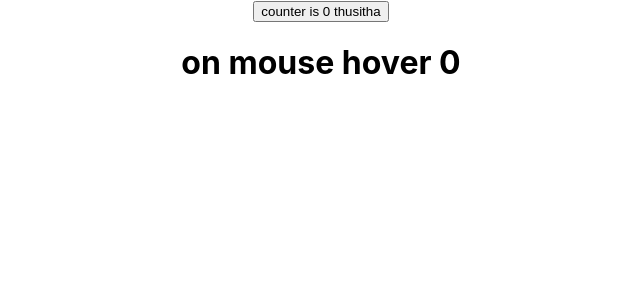
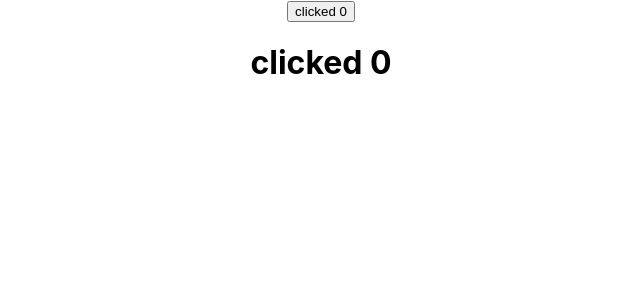
Before and after one commit to ThusithaDeepal/reactTutorialBasicto-Advance, a React (Create React App) app: page / in a window 1280 px wide. Shown: the top 300 px of the page, without its empty margins (319-959 px from the left). Built offline with nearby package versions, Linux system fonts and the light colour scheme.

Commit message:
render props

```diff
--- a/src/App.js
+++ b/src/App.js
@@ -23,6 +23,10 @@ import Hero from './components/Hero'
 import ErrorBoundary from './components/ErrorBoundary';
 import ClickCounter from './components/ClickCounter';
 import HoverCounter from './components/HoverCounter';
+import ClickCounterTwo from './components/ClickCounterTwo';
+import HoverCounterTwo from './components/HoverCounterTwo';
+import UserRenderProp from './components/UserRenderProp';
+import CounterRenderProp from './components/CounterRenderProp';
 
 function App() {
   return (
@@ -51,9 +55,33 @@ function App() {
       <ErrorBoundary>
         <Hero name="joker" />
       </ErrorBoundary> */}
-   <ClickCounter name="thusitha"/>
-   <HoverCounter/>
+   {/* <ClickCounter name="thusitha"/>
+   <HoverCounter/> */}
+   {/* <ClickCounterTwo/>
+   <HoverCounterTwo/>
 
+  <UserRenderProp render={()=>{
+  return  "thusitha"
+  }}/> */}
+
+  <CounterRenderProp
+  >
+
+{
+(count,incrementCount)=>(
+<ClickCounterTwo count={count} incrementCount={incrementCount} />
+  )
+  }
+</CounterRenderProp>
+
+<CounterRenderProp>
+
+{
+(count,incrementCount)=>(
+<HoverCounterTwo count={count} incrementCount={incrementCount} />
+  )
+  }
+</CounterRenderProp>
 
     </div>
   );
--- /dev/null
+++ b/src/components/ClickCounterTwo.js
@@ -0,0 +1,17 @@
+import React, { Component } from 'react'
+
+class ClickCounterTwo extends Component {
+
+
+    render() {
+        const {count,incrementCount}=this.props
+
+        return (
+            <div>
+                <button onClick={incrementCount} >clicked {count} </button>
+            </div>
+        )
+    }
+}
+
+export default ClickCounterTwo
--- /dev/null
+++ b/src/components/CounterRenderProp.js
@@ -0,0 +1,35 @@
+import React, { Component } from 'react'
+import ClickCounterTwo from './ClickCounterTwo'
+
+ class CounterRenderProp extends Component {
+
+
+    constructor(props) {
+        super(props)
+
+        this.state = {
+             count:0
+        }
+    }
+
+    incrementCount=()=>
+    {
+        this.setState((prevState)=>{
+    return {
+        count:prevState.count+1
+    }
+        })
+    }
+
+
+
+    render() {
+        return (
+            <div>
+               {this.props.children(this.state.count,this.incrementCount)}
+            </div>
+        )
+    }
+}
+
+export default CounterRenderProp
--- /dev/null
+++ b/src/components/HoverCounterTwo.js
@@ -0,0 +1,17 @@
+import React, { Component } from 'react'
+
+export class HoverCounterTwo extends Component {
+
+
+    render() {
+        const {count,incrementCount}=this.props
+
+        return (
+            <div>
+                <h1 onMouseOver={incrementCount} >clicked {count} </h1>
+            </div>
+        )
+    }
+}
+
+export default HoverCounterTwo
--- /dev/null
+++ b/src/components/UserRenderProp.js
@@ -0,0 +1,13 @@
+import React, { Component } from 'react'
+
+export class UserRenderProp extends Component {
+    render() {
+        return (
+            <div>
+                {this.props.render()}
+            </div>
+        )
+    }
+}
+
+export default UserRenderProp
```
Also changed, not shown: Life Cycle/RenderProps.PNG (added).
